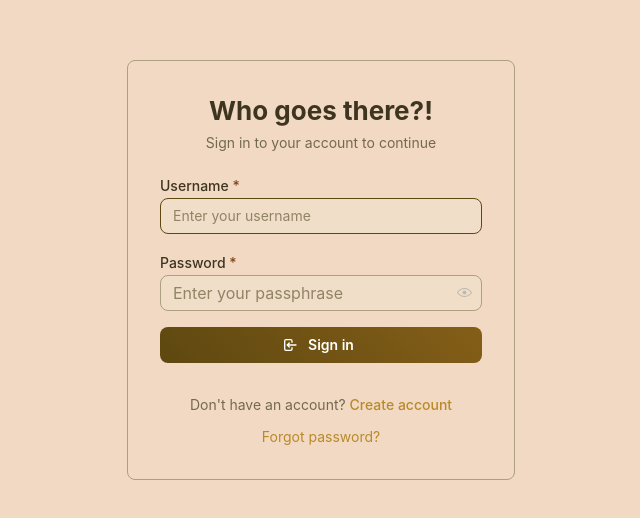
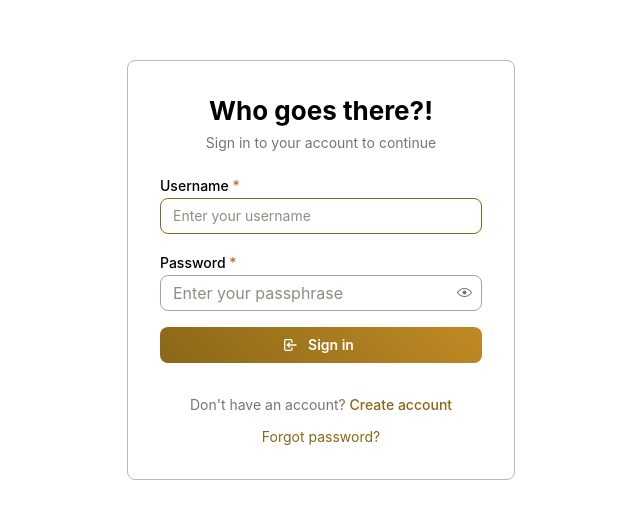
Before and after one commit to JCarran0/household-budgeting, a React (Vite) app in the folder frontend/: page /login in a window 1280 px wide. Shown: the part 170-688 px from the top of the page, without its empty margins (319-959 px from the left). Built offline with nearby package versions, Linux system fonts and the light colour scheme; no server answers.

Commit message:
feat(admin): default to light color scheme and theme tab
Light mode is now the default for new users and on reset.
Admin page opens to Theme tab instead of Maintenance.

Co-Authored-By: Claude Opus 4.6 (1M context) <noreply@anthropic.com>

```diff
--- a/frontend/src/pages/Admin.tsx
+++ b/frontend/src/pages/Admin.tsx
@@ -143,7 +143,7 @@ export function Admin() {
           <Title order={1}>Admin Panel</Title>
         </Group>
 
-        <Tabs defaultValue="maintenance">
+        <Tabs defaultValue="theme">
           <Tabs.List>
             <Tabs.Tab value="maintenance" leftSection={<IconTool size={16} />}>
               Maintenance
--- a/frontend/src/providers/ThemeProvider.tsx
+++ b/frontend/src/providers/ThemeProvider.tsx
@@ -17,7 +17,7 @@ interface ThemeProviderProps {
 
 export function ThemeProvider({ children }: ThemeProviderProps) {
   const [overrides, setOverrides] = useState<DeepPartial<ColorPalette>>({});
-  const [colorScheme, setColorScheme] = useState<MantineColorScheme>('dark');
+  const [colorScheme, setColorScheme] = useState<MantineColorScheme>('light');
   const initialLoadDone = useRef(false);
 
   // Load saved preferences on mount
@@ -45,7 +45,7 @@ export function ThemeProvider({ children }: ThemeProviderProps) {
 
   const resetPalette = useCallback(() => {
     setOverrides({});
-    setColorScheme('dark');
+    setColorScheme('light');
   }, []);
 
   const palette = useMemo(
```
